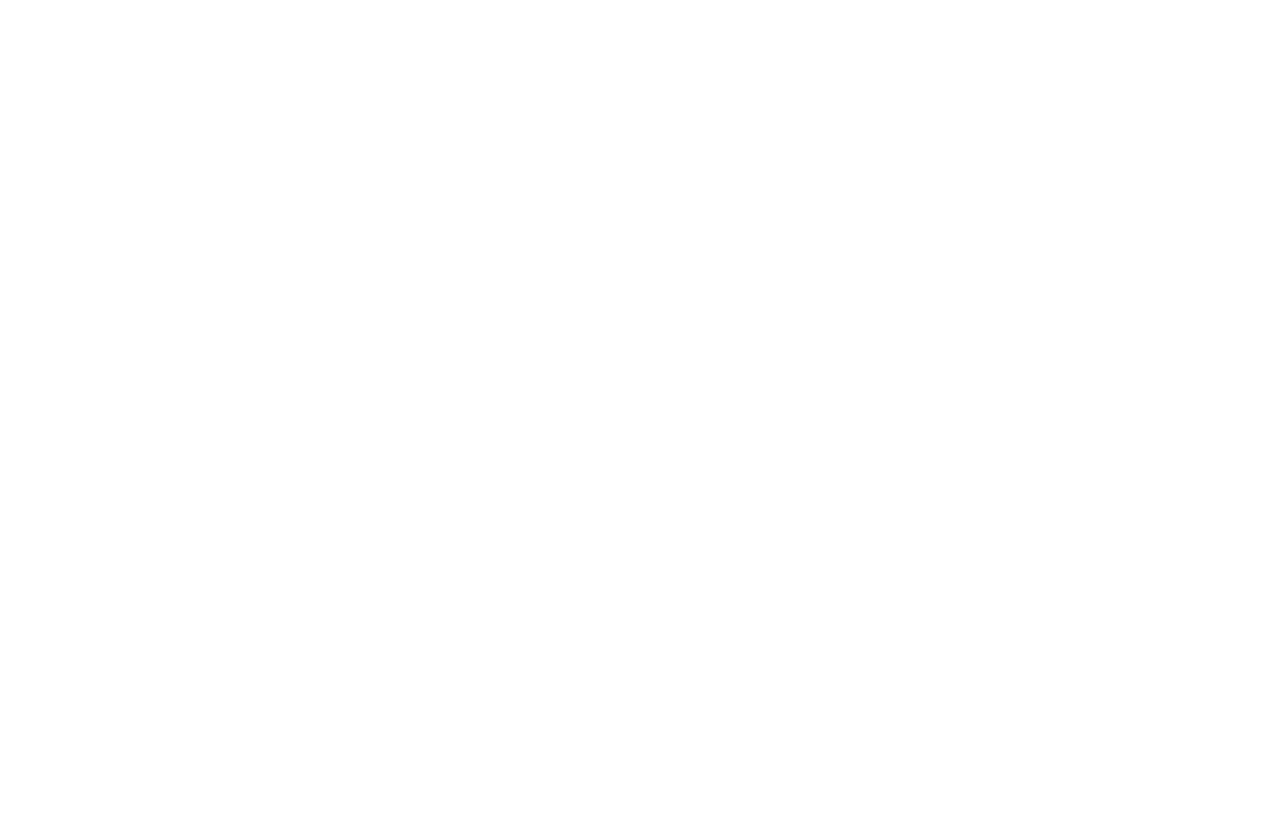
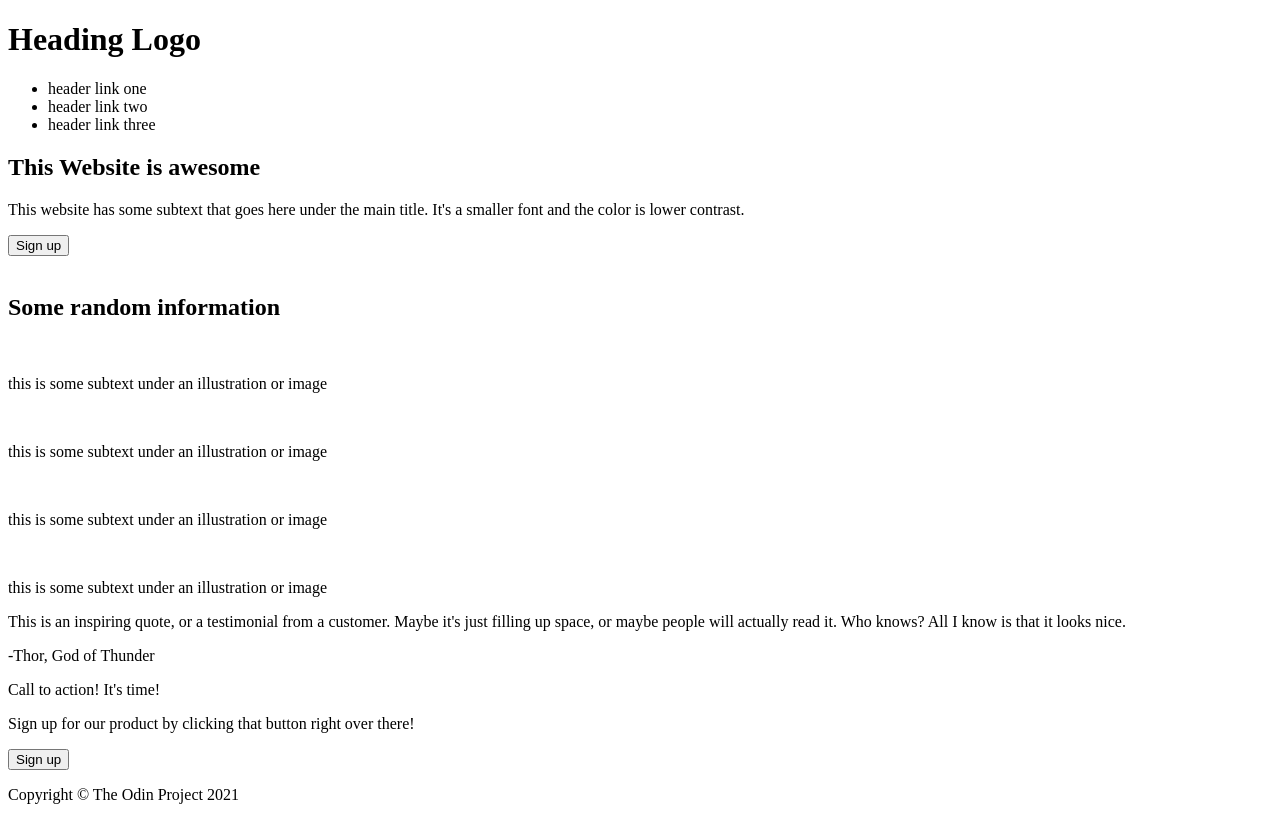
Before and after one commit to JLH13/landing_page, a plain HTML site: page index.html in a window 1280 px wide. Drawn offline with Linux system fonts and the light colour scheme.

Commit message:
Created layout for index.html
Created the initial structure and layout for the index.html file. Currently only words, no images have been added. No CSS has been aplied yet.

```diff
--- a/index.html
+++ b/index.html
@@ -7,6 +7,47 @@
     <title>Landing Page</title>
 </head>
 <body>
-
+    <div class="headerbox">
+        <h1>Heading Logo</h1>
+        <ul>
+            <li>header link one</li>
+            <li>header link two</li>
+            <li>header link three</li>
+        </ul>
+        <div class="subheader">
+        <div>
+            <h2>This Website is awesome</h2>
+            <p>This website has some subtext that goes here under the main title. It's a smaller font and the color is lower contrast.</p>
+            <button>Sign up</button>
+        </div>
+        <div><img src="" alt=""></div>
+        </div>
+    </div>
+    <div class="secondbox">
+        <h2>Some random information</h2>
+        <div class="imageboxes">
+            <img src="" alt="">
+            <p>this is some subtext under an illustration or image</p>
+            <img src="" alt="">
+            <p>this is some subtext under an illustration or image</p>
+            <img src="" alt="">
+            <p>this is some subtext under an illustration or image</p>
+            <img src="" alt="">
+            <p>this is some subtext under an illustration or image</p>
+        </div>
+    </div>
+    <div class="thirdbox">
+        <p>This is an inspiring quote, or a testimonial from a customer. Maybe it's just filling up space, or maybe people will actually read it. Who knows? All I know is that it looks nice.</p>
+        <p>-Thor, God of Thunder</p>
+    <div class="fourthbox">
+        <div class="bluebox">
+            <p>Call to action! It's time!</p>
+            <p>Sign up for our product by clicking that button right over there!</p>
+            <button>Sign up</button>
+        </div>
+    </div>
+    <div class="footer">
+        <p>Copyright © The Odin Project 2021</p>
+    </div>
 </body>
 </html>
```
